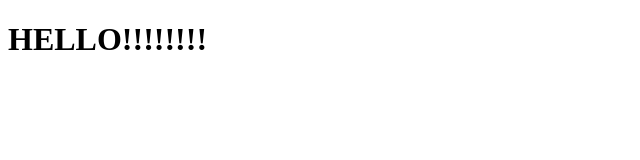
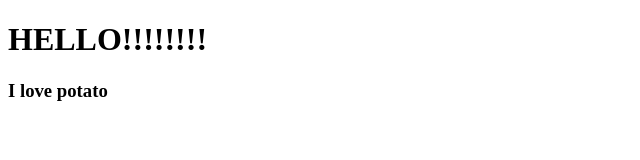
Before and after one commit to JangSoon-Woo/react-movie-2021, a React (Create React App) app: page / in a window 1280 px wide. Shown: the top 160 px of the page, without its empty margins (0-640 px from the left). Built offline with nearby package versions, Linux system fonts and the light colour scheme.

Commit message:
2.0 Creating your first React Component

```diff
--- a/src/App.js
+++ b/src/App.js
@@ -1,7 +1,12 @@
 import React from 'react';
+import Potato from './Potato';
 function App() {
-  return <div><h1>HELLO!!!!!!!!</h1></div>
-  return (<div className="App" />);
+  return (
+  <div>
+    <h1>HELLO!!!!!!!!</h1>
+    <Potato />
+  </div>
+  );
 }
 
 export default App;
--- /dev/null
+++ b/src/Potato.js
@@ -0,0 +1,8 @@
+import React from "react";
+
+function Potato(){
+    return <h3>I love potato</h3>;
+}
+
+
+export default Potato;
```
